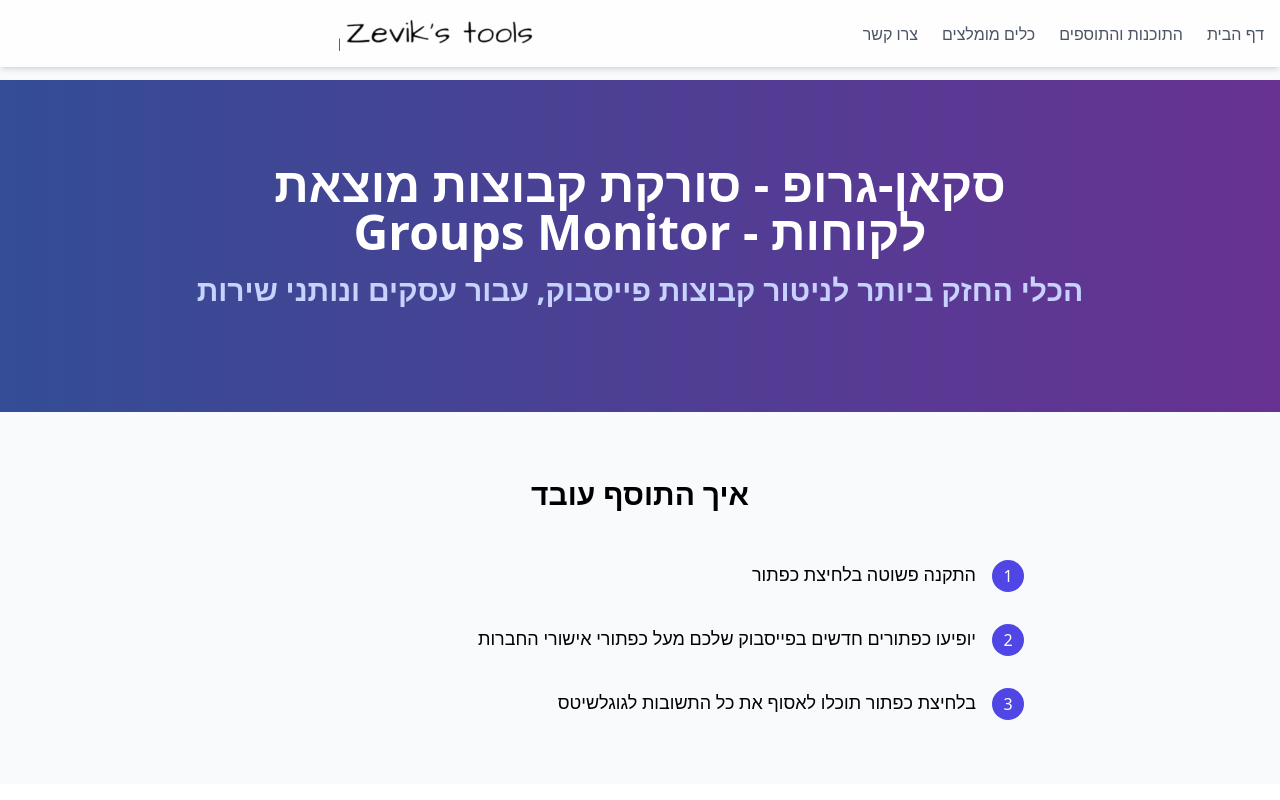
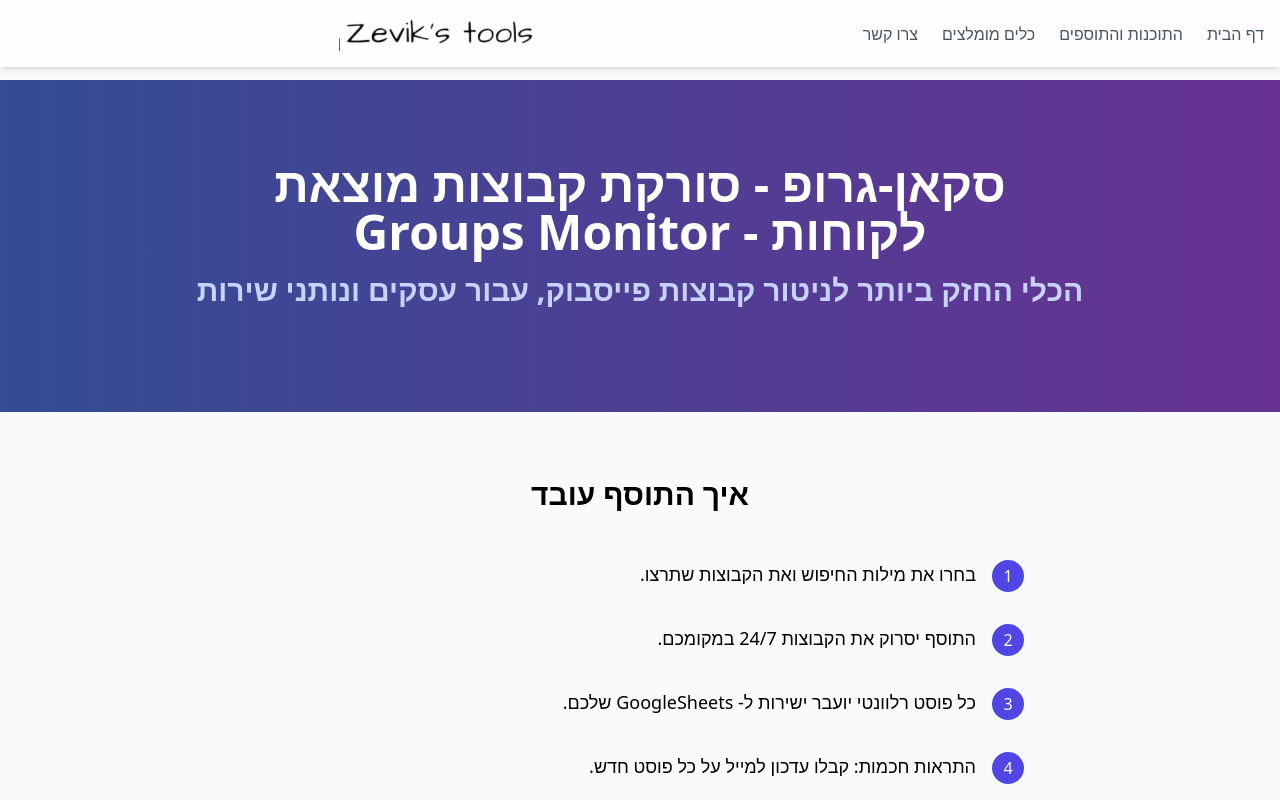
Before and after one commit to Zevik/ZeviksTools, a Next.js app: page /tools/groups-monitor in a window 1280 px wide. Shown: the top 800 px of the page. Built offline with nearby package versions, Linux system fonts and the light colour scheme.

Commit message:
Update steps in Groups Monitor page to four new steps

```diff
--- a/app/tools/groups-monitor/page.tsx
+++ b/app/tools/groups-monitor/page.tsx
@@ -25,9 +25,10 @@ const features = [
 ];
 
 const steps = [
-  'התקנה פשוטה בלחיצת כפתור',
-  'יופיעו כפתורים חדשים בפייסבוק שלכם מעל כפתורי אישורי החברות',
-  'בלחיצת כפתור תוכלו לאסוף את כל התשובות לגוגלשיטס'
+  'בחרו את מילות החיפוש ואת הקבוצות שתרצו.',
+  'התוסף יסרוק את הקבוצות 24/7 במקומכם.',
+  'כל פוסט רלוונטי יועבר ישירות ל- GoogleSheets שלכם.',
+  'התראות חכמות: קבלו עדכון למייל על כל פוסט חדש.'
 ];
 
 function CopyEmailButton() {
```
